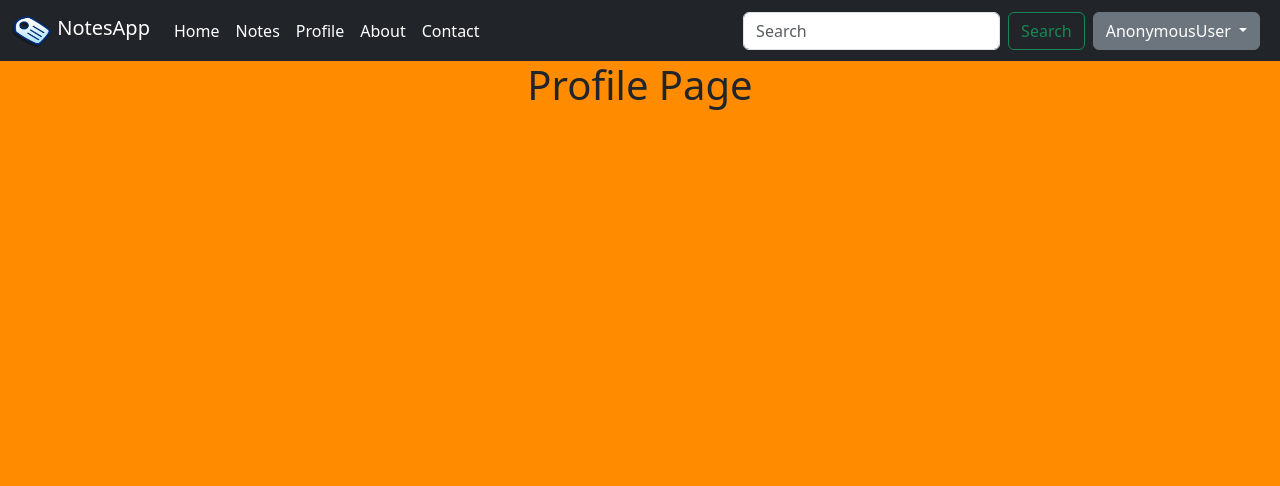
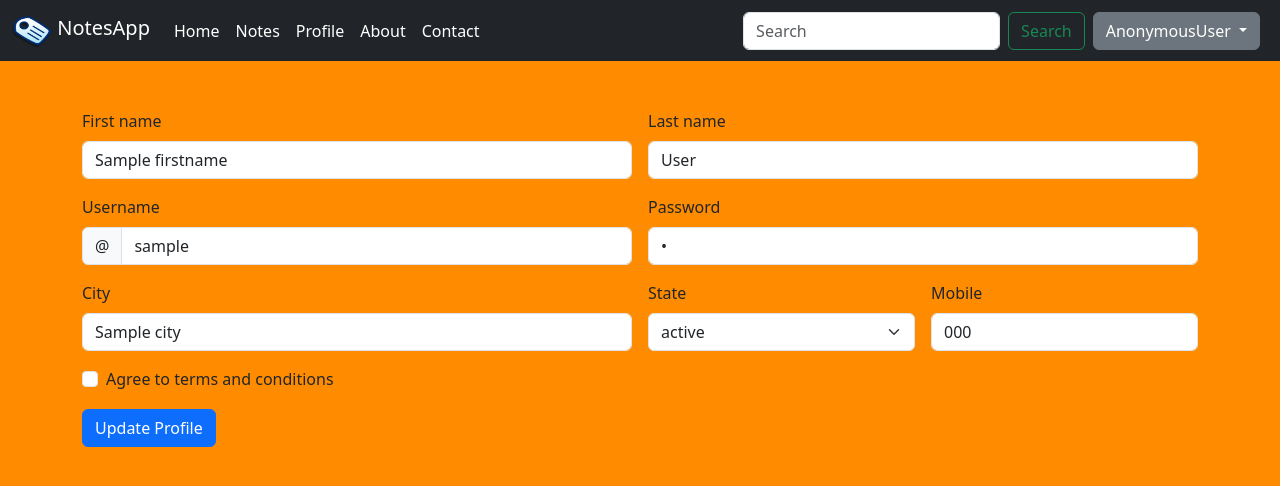
Before and after one commit to SanketTOPS/15March_Python, a Django app: template Django Project/NotesProject/templates/profile.html in a window 1280 px wide. Shown: the top 486 px of the page. Run offline with Django 4.2, Linux system fonts and the light colour scheme; the template is opened without the code that fills it: most values are stand-ins (such as "Sample title", 1, 10 or a date in 2020).

Commit message:
Username Validation + Update Profile

```diff
--- a/Django Project/NotesProject/noteapp/forms.py
+++ b/Django Project/NotesProject/noteapp/forms.py
@@ -5,3 +5,8 @@ class signupForm(forms.ModelForm):
     class Meta:
         model=userSignup
         fields='__all__'
+
+class updateForm(forms.ModelForm):
+    class Meta:
+        model=userSignup
+        fields=['firstname','lastname','username','password','city','state','mobile']
--- a/Django Project/NotesProject/templates/profile.html
+++ b/Django Project/NotesProject/templates/profile.html
@@ -71,9 +71,86 @@
     </nav>
     <!-- Navbar End -->
 
-    <center>
-        <h1>Profile Page</h1>
-    </center>
+    <!-- Signup Form Start -->
+    <div class="container my-5">
+        <form method="post" class="row g-3 needs-validation" novalidate>
+            {% csrf_token %}
+            <div class="col-md-6">
+                <label for="validationCustom01" class="form-label">First name</label>
+                <input type="text" name="firstname" value="{{userid.firstname}}" class="form-control" id="validationCustom01" required>
+                <div class="valid-feedback">
+                    Looks good!
+                </div>
+            </div>
+            <div class="col-md-6">
+                <label for="validationCustom02" class="form-label">Last name</label>
+                <input type="text" name="lastname" value="{{userid.lastname}}" class="form-control" id="validationCustom02" required>
+                <div class="valid-feedback">
+                    Looks good!
+                </div>
+            </div>
+            <div class="col-md-6">
+                <label for="validationCustomUsername" class="form-label">Username</label>
+                <div class="input-group has-validation">
+                    <span class="input-group-text" id="inputGroupPrepend">@</span>
+                    <input type="email" name="username" value="{{userid.username}}" class="form-control" id="validationCustomUsername"
+                        aria-describedby="inputGroupPrepend" required>
+                    <div class="invalid-feedback">
+                        Please choose a username.
+                    </div>
+                </div>
+            </div>
+            <div class="col-md-6">
+                <label for="validationCustom01" class="form-label">Password</label>
+                <input type="password" name="password" value="{{userid.password}}" class="form-control" id="validationCustom01" required>
+                <div class="valid-feedback">
+                    Looks good!
+                </div>
+            </div>
+            <div class="col-md-6">
+                <label for="validationCustom03" class="form-label">City</label>
+                <input type="text" name="city" value="{{userid.city}}" class="form-control" id="validationCustom03" required>
+                <div class="invalid-feedback">
+                    Please provide a valid city.
+                </div>
+            </div>
+            <div class="col-md-3">
+                <label for="validationCustom04" class="form-label">State</label>
+                <select class="form-select" name="state" id="validationCustom04" required>
+                    <option>{{userid.state}}</option>
+                    <option>Gujarat</option>
+                    <option>Goa</option>
+                    <option>Delhi</option>
+                    <option>Punjab</option>
+                    <option>Maharashtra</option>
+                    <option>Other</option>
+                </select>
+                <div class="invalid-feedback">
+                    Please select a valid state.
+                </div>
+            </div>
+            <div class="col-md-3">
+                <label for="validationCustom05" class="form-label">Mobile</label>
+                <input type="number" name="mobile" value="{{userid.mobile}}" class="form-control" id="validationCustom05" required>
+            </div>
+            <div class="col-12">
+                <div class="form-check">
+                    <input class="form-check-input" type="checkbox" value="" id="invalidCheck" required>
+                    <label class="form-check-label" for="invalidCheck">
+                        Agree to terms and conditions
+                    </label>
+                    <div class="invalid-feedback">
+                        You must agree before submitting.
+                    </div>
+                </div>
+            </div>
+            <div class="col-12">
+                <button class="btn btn-primary" type="submit">Update Profile</button>
+            </div>
+        </form>
+    </div>
+    <!-- Signup Form End -->
+
     <!-- Login Modal Start -->
     <div class="modal fade" id="loginModal" tabindex="-1" aria-labelledby="exampleModalLabel" aria-hidden="true">
         <div class="modal-dialog">
```
Also changed, not shown: Django Project/NotesProject/noteapp/views.py (+24 -5 lines).
